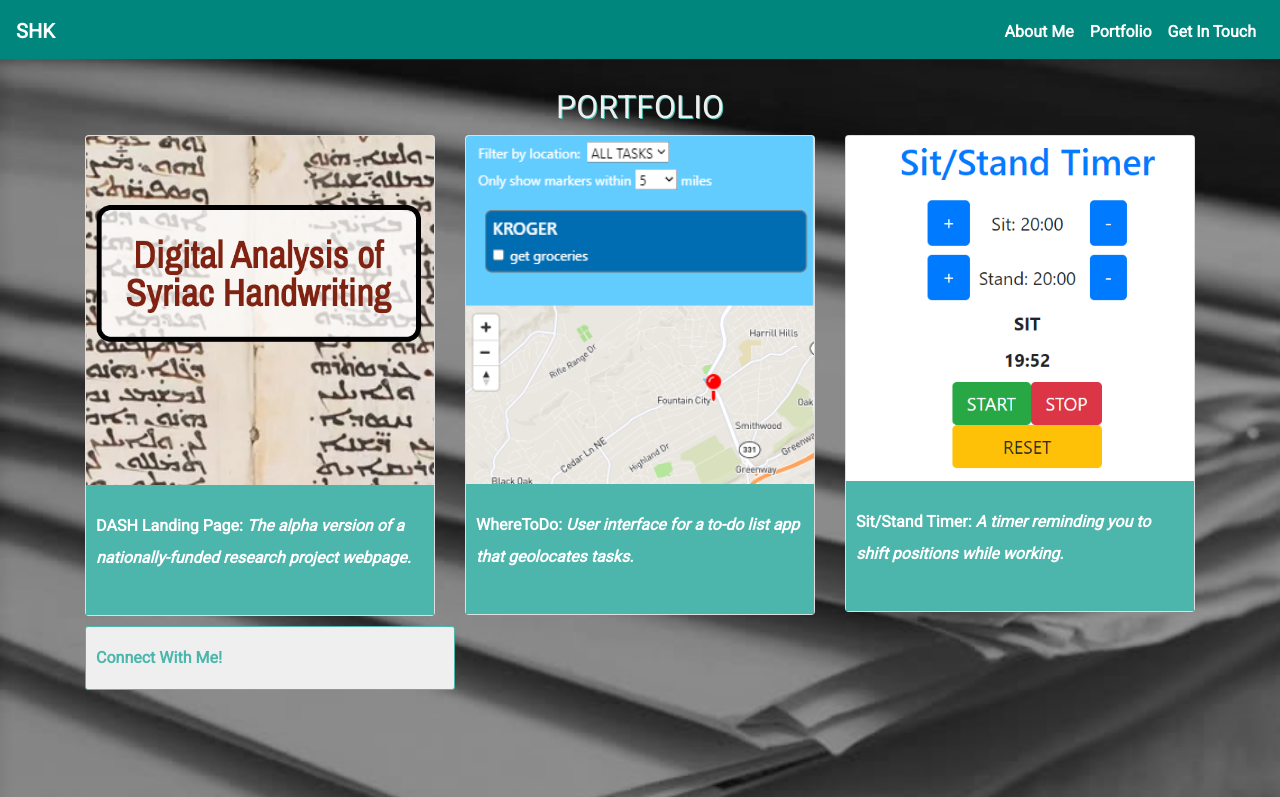
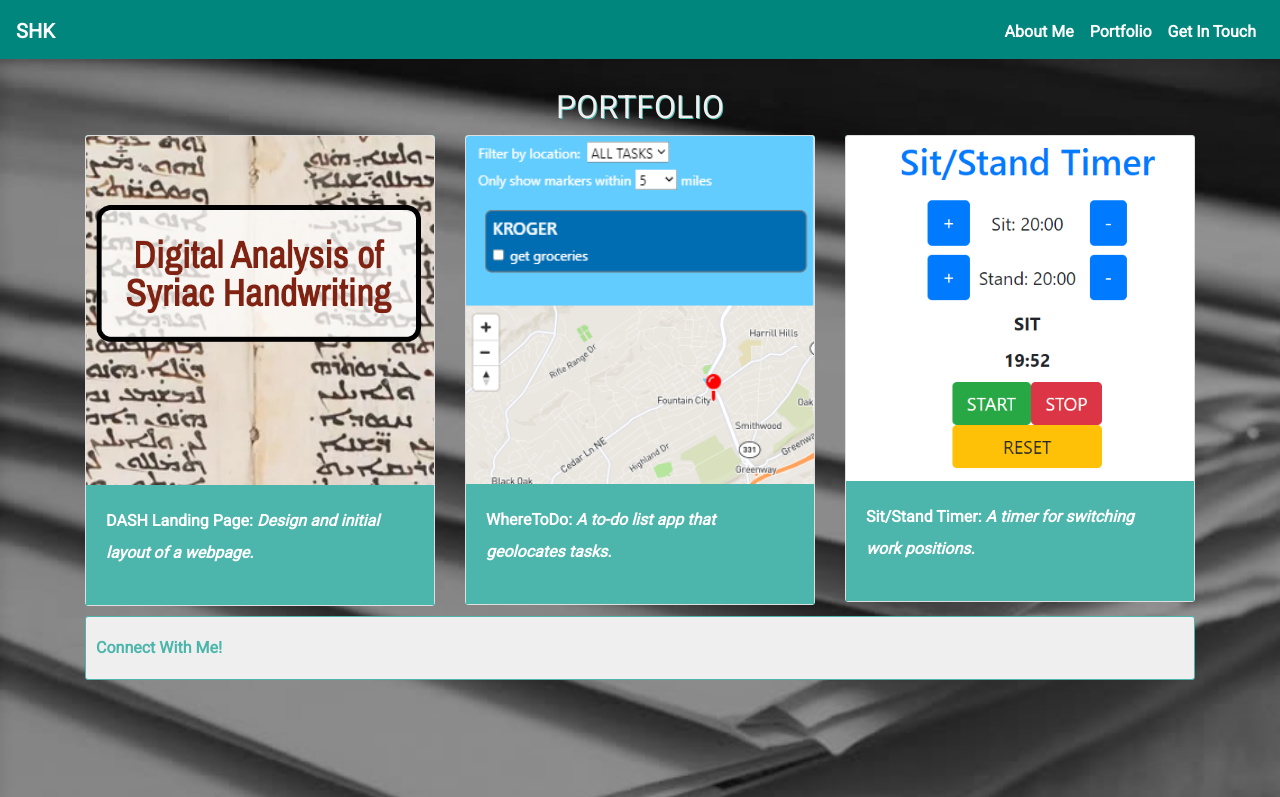
Before and after one commit to stefanhk31/portfolio-angular, an Angular app: page /portfolio in a window 1280 px wide. Shown: the top 797 px of the page. Built offline with nearby package versions, Linux system fonts and the light colour scheme.

Commit message:
Styling portfolio cards

```diff
--- a/src/app/portfolio/portfolio-items/portfolio-items.component.html
+++ b/src/app/portfolio/portfolio-items/portfolio-items.component.html
@@ -1,12 +1,14 @@
 <div class="row portfolio-items" *ngIf="items && items.length">
-    <div class="col-12 col-md-4" *ngFor="let item of items">
-      <div class="card">
-        <img class="card-img-top" src="{{item.previewImageUrl}}" alt="Preview Image">
-        <div class="card-body guiding-link d-flex flex-column">
-          <a [routerLink]="['/portfolio/case-study', item.id]" >
-            <p>{{ item.name }}: <em>{{ item.tagline }}</em></p>
+    <div class="col-12 col-md-4 my-3 my-md-0" *ngFor="let item of items">
+      <div class="guiding-link d-flex flex-column">
+        <a [routerLink]="['/portfolio/case-study', item.id]">
+          <div class="card">
+            <img class="card-img-top" src="{{item.previewImageUrl}}" alt="Preview Image">
+            <div class="card-body">
+                <p>{{ item.name }}: <em>{{ item.tagline }}</em></p>
+            </div>
+          </div>
           </a>
-        </div>
       </div>
     </div>
 </div>
--- a/src/app/portfolio/portfolio.component.html
+++ b/src/app/portfolio/portfolio.component.html
@@ -7,7 +7,7 @@
       </div>
     </div>
     <div class="row no-gutters">
-      <div class="col-12 col-sm-6 col-lg-4">
+      <div class="col-12">
         <div class="guiding-link d-flex flex-column">
           <a routerLink="/contact">Connect With Me!</a>
         </div>
--- a/src/assets/api/portfolio/portfolio-items.json
+++ b/src/assets/api/portfolio/portfolio-items.json
@@ -2,7 +2,7 @@
   {
     "id": "dashLandingPage",
     "name": "DASH Landing Page",
-    "tagline": "The alpha version of a nationally-funded research project webpage.",
+    "tagline": "Design and initial layout of a webpage.",
     "previewImageUrl": "assets/img/dash_preview.png",
     "detail": {
       "tech": [
@@ -30,7 +30,7 @@
   {
     "id": "whereToDo",
     "name": "WhereToDo",
-    "tagline": "User interface for a to-do list app that geolocates tasks.",
+    "tagline": "A to-do list app that geolocates tasks.",
     "previewImageUrl": "assets/img/wheretodo_preview.png",
     "detail": {
       "tech": [
@@ -58,7 +58,7 @@
   {
     "id": "sitStandTimer",
     "name": "Sit/Stand Timer",
-    "tagline": "A timer reminding you to shift positions while working.",
+    "tagline": "A timer for switching work positions.",
     "previewImageUrl": "assets/img/sitstandtimer_preview.png",
     "detail": {
       "tech": [
--- a/src/assets/scss/content/components/portfolio/_portfolio-items.scss
+++ b/src/assets/scss/content/components/portfolio/_portfolio-items.scss
@@ -1,21 +1,39 @@
 .portfolio-items {
-    .card-body {
-      background: $med_teal;
-      padding: 0;
-
+  .guiding-link {
     a {
       background: $med_teal;
       border: none;
+      padding: 0;
+      margin: 0;
 
       &:hover {
         * {
           color: $med_gray;
         }
+
+        .card-img-top {
+          opacity: 0.5;
+        }
       }
 
       &:after {
         color: $med_gray;
+        bottom: 37px;
+        top: auto;
+
+        @media (min-width: 992px) {
+          bottom: 50px;
+        }
+      }
+
+      .card-body {
+        background: $med_teal;
+
+        p {
+          margin-right: 20px;
+        }
+      }
+
     }
   }
 }
-}
```
Lines whose indentation alone changed are shown as unchanged.
